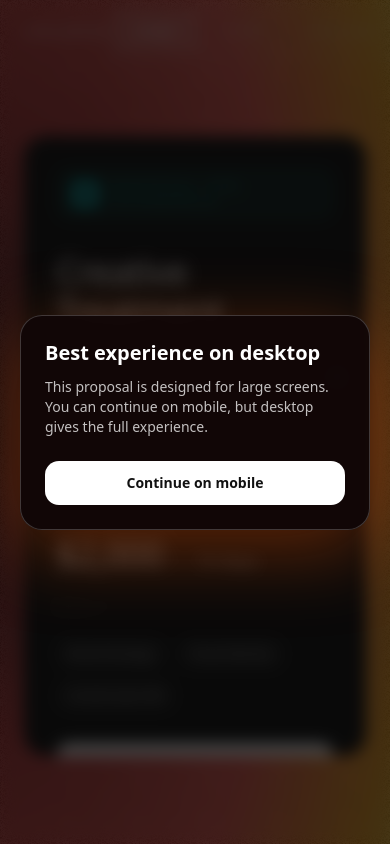
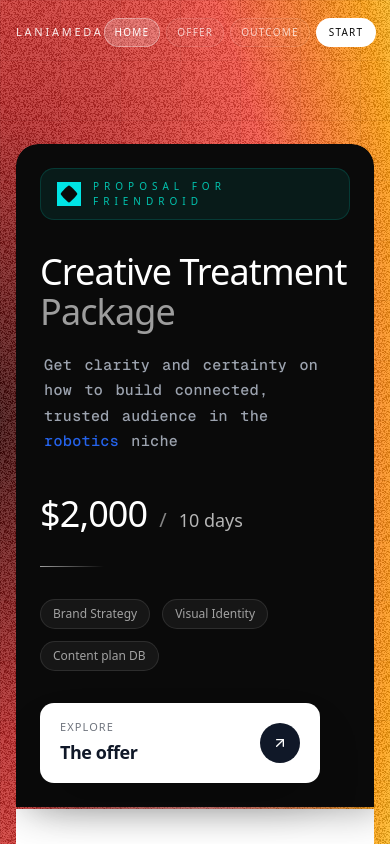
Before and after one commit to Michailbul/laniameda-website, a Next.js app: page /proposal/friendroid in a window 390 px wide. Built offline with nearby package versions, Linux system fonts and the light colour scheme.

Commit message:
v1.0 + mobile

```diff
--- a/src/app/proposal/friendroid/components/HeroSection.tsx
+++ b/src/app/proposal/friendroid/components/HeroSection.tsx
@@ -270,7 +270,7 @@ export function HeroSection({
         cursorSize={40}
       >
         {isHeroFullyLoaded ? (
-          <header className="fixed left-0 right-0 top-0 z-[60] flex h-16 items-center justify-between px-6 md:px-10">
+          <header className="fixed left-0 right-0 top-0 z-[60] flex h-16 items-center justify-between px-4 md:px-10">
             <Link
               data-magnetic
               href="/"
@@ -279,7 +279,7 @@ export function HeroSection({
               Laniameda
             </Link>
 
-            <nav className="flex items-center gap-0 border border-white/[0.06] bg-white/[0.03] backdrop-blur-sm">
+            <nav className="hidden items-center gap-0 border border-white/[0.06] bg-white/[0.03] backdrop-blur-sm md:flex">
               {NAV_ITEMS.map((item, index) => {
                 const isActive = activeSection === item.sectionId;
                 return (
@@ -313,18 +313,45 @@ export function HeroSection({
               </a>
             </nav>
 
-            <div className="w-20" />
+            <div className="hidden w-20 md:block" />
+
+            <div className="flex items-center gap-1.5 md:hidden">
+              {NAV_ITEMS.map((item) => {
+                const isActive = activeSection === item.sectionId;
+                return (
+                  <a
+                    key={`mobile-${item.label}`}
+                    href={`#${item.sectionId}`}
+                    onClick={(event) => handleNavClick(event, item.sectionId)}
+                    className={`rounded-full border px-2.5 py-1.5 text-[10px] uppercase tracking-[0.12em] transition-colors ${
+                      isActive
+                        ? "border-white/35 bg-white/20 text-white"
+                        : "border-white/10 bg-white/[0.04] text-white/70"
+                    }`}
+                  >
+                    {item.label}
+                  </a>
+                );
+              })}
+              <a
+                href="#pricing"
+                onClick={(event) => handleNavClick(event, "pricing")}
+                className="rounded-full border border-white/80 bg-white px-3 py-1.5 text-[10px] font-medium uppercase tracking-[0.12em] text-black"
+              >
+                Start
+              </a>
+            </div>
           </header>
         ) : null}
 
         <section
           id="hero"
-          className="snap-section relative flex h-[100svh] items-center justify-center overflow-hidden bg-transparent"
+          className="snap-section relative flex min-h-[100svh] items-center justify-center overflow-hidden bg-transparent py-20 md:h-[100svh] md:py-0"
         >
           <HeroBackdrop isLight={isLight} />
 
           <div
-            className={`relative z-10 w-full max-w-7xl px-6 pb-8 pt-20 transition-opacity duration-500 md:px-16 md:pb-6 md:pt-[4.5rem] ${
+            className={`relative z-10 w-full max-w-7xl px-4 pb-8 pt-16 transition-opacity duration-500 md:px-16 md:pb-6 md:pt-[4.5rem] ${
               isHeroFullyLoaded
                 ? "visible opacity-100"
                 : "pointer-events-none invisible opacity-0"
@@ -337,12 +364,12 @@ export function HeroSection({
               initial={false}
               className="origin-center transform-gpu will-change-transform"
             >
-              <Card className="relative isolate h-[min(620px,calc(100svh-8.5rem))] w-full overflow-hidden rounded-3xl border-0 bg-transparent shadow-none md:h-[min(660px,calc(100svh-8.5rem))]">
+              <Card className="relative isolate h-auto min-h-[440px] w-full overflow-hidden rounded-3xl border-0 bg-transparent shadow-none md:h-[min(660px,calc(100svh-8.5rem))] md:min-h-[560px]">
                 <div className="relative flex h-full flex-col overflow-hidden rounded-3xl md:flex-row">
                   <motion.div
                     animate={leftPanelControls}
                     initial={false}
-                    className="relative z-10 flex flex-1 flex-col bg-[#0a0a0a] p-8 shadow-[8px_0_40px_rgba(0,0,0,0.4)] md:mr-[-50px] md:rounded-r-[40px] md:p-12"
+                    className="relative z-10 flex flex-1 flex-col bg-[#0a0a0a] p-6 shadow-[8px_0_40px_rgba(0,0,0,0.4)] md:mr-[-50px] md:rounded-r-[40px] md:p-12"
                   >
                     <div className="flex flex-1 flex-col justify-center">
                       <motion.div animate={badgeControls} initial={false}>
@@ -438,7 +465,7 @@ export function HeroSection({
                   <motion.div
                     animate={rightPanelControls}
                     initial={false}
-                    className="relative z-0 flex-1 bg-white md:ml-[-40px] md:rounded-l-[60px]"
+                    className="relative z-0 min-h-[160px] flex-1 bg-white md:ml-[-40px] md:min-h-0 md:rounded-l-[60px]"
                   >
                     <div
                       className="absolute left-1/2 top-1/2 h-80 w-80 -translate-x-1/2 -translate-y-1/2 rounded-full bg-gradient-radial from-gray-300/40 via-gray-200/30 to-transparent blur-[100px]"
--- a/src/app/proposal/friendroid/components/OutcomeSection.tsx
+++ b/src/app/proposal/friendroid/components/OutcomeSection.tsx
@@ -200,7 +200,7 @@ function OutcomeAccordion({
         <div className="overflow-hidden">
           <p
             className={cn(
-              "pb-4 pl-[4.5rem] pr-4 text-sm leading-relaxed",
+              "pb-4 pl-12 pr-4 text-sm leading-relaxed sm:pl-[4.5rem]",
               isLight ? "text-zinc-600" : "text-zinc-400"
             )}
           >
@@ -402,7 +402,7 @@ export function OutcomeSection({ replayTick }: OutcomeSectionProps) {
           <h2
             ref={headingRef}
             className={cn(
-              "mt-3 text-3xl font-light leading-[1.08] tracking-[-0.02em] sm:text-4xl drop-shadow-[0_4px_20px_rgba(0,0,0,0.45)]",
+              "mt-3 text-2xl font-light leading-[1.08] tracking-[-0.02em] sm:text-3xl md:text-4xl drop-shadow-[0_4px_20px_rgba(0,0,0,0.45)]",
               "text-white"
             )}
           >
--- a/src/app/proposal/friendroid/components/PricingSection.tsx
+++ b/src/app/proposal/friendroid/components/PricingSection.tsx
@@ -39,10 +39,10 @@ export function PricingSection({ replayTick }: PricingSectionProps) {
     <section
       id="pricing"
       className={cn(
-        "snap-section relative h-[100svh] overflow-hidden bg-transparent",
+        "snap-section relative min-h-[100svh] overflow-hidden bg-transparent",
       )}
     >
-      <div className="relative z-10 mx-auto flex h-full w-full max-w-5xl flex-col items-center justify-center px-6 pb-8 pt-20 md:pb-8 md:pt-24">
+      <div className="relative z-10 mx-auto flex min-h-[100svh] w-full max-w-5xl flex-col items-center justify-center px-6 pb-8 pt-20 md:pb-8 md:pt-24">
       {/* Section header */}
       <motion.div
         animate={headingControls}
--- a/src/app/proposal/friendroid/page.tsx
+++ b/src/app/proposal/friendroid/page.tsx
@@ -59,8 +59,6 @@ export default function FriendroidProposal() {
       progress: 0,
     });
   const [isMobile, setIsMobile] = useState(false);
-  const [showMobileExperienceModal, setShowMobileExperienceModal] =
-    useState(false);
   const [isHeroReady, setIsHeroReady] = useState(false);
 
   const jumpToSection = useCallback(
@@ -272,7 +270,6 @@ export default function FriendroidProposal() {
     const syncMobileState = (event?: MediaQueryListEvent) => {
       const mobileViewport = event ? event.matches : mediaQuery.matches;
       setIsMobile(mobileViewport);
-      setShowMobileExperienceModal(mobileViewport);
     };
 
     syncMobileState();
@@ -314,7 +311,7 @@ export default function FriendroidProposal() {
             />
             <OutcomeSection replayTick={replayTicks.outcome} />
             <PricingSection replayTick={replayTicks.pricing} />
-            {isHeroReady ? (
+            {isHeroReady && !isMobile ? (
               <ScrollSectionRail
                 activeSection={activeSection}
                 onNavSelect={navigateToSection}
@@ -327,34 +324,6 @@ export default function FriendroidProposal() {
             ) : null}
           </ScrollProvider>
         </div>
-        {isMobile && showMobileExperienceModal ? (
-          <div className="fixed inset-0 z-[120] flex items-center justify-center bg-black/75 px-5 backdrop-blur-sm">
-            <div
-              role="dialog"
-              aria-modal="true"
-              aria-labelledby="mobile-experience-modal-title"
-              className="w-full max-w-sm rounded-3xl border border-white/20 bg-[#120707]/95 p-6 text-white shadow-[0_20px_80px_rgba(255,88,0,0.35)]"
-            >
-              <p
-                id="mobile-experience-modal-title"
-                className="text-xl font-semibold leading-tight"
-              >
-                Best experience on desktop
-              </p>
-              <p className="mt-3 text-sm text-white/75">
-                This proposal is designed for large screens. You can continue on
-                mobile, but desktop gives the full experience.
-              </p>
-              <button
-                type="button"
-                onClick={() => setShowMobileExperienceModal(false)}
-                className="mt-6 inline-flex w-full items-center justify-center rounded-xl bg-white px-4 py-3 text-sm font-semibold text-[#111111] transition hover:bg-white/90 active:scale-[0.99]"
-              >
-                Continue on mobile
-              </button>
-            </div>
-          </div>
-        ) : null}
       </ThemeProvider>
     </>
   );
```
Also changed, not shown: src/app/proposal/friendroid/components/NextPageSection.tsx (+8 -8 lines).
